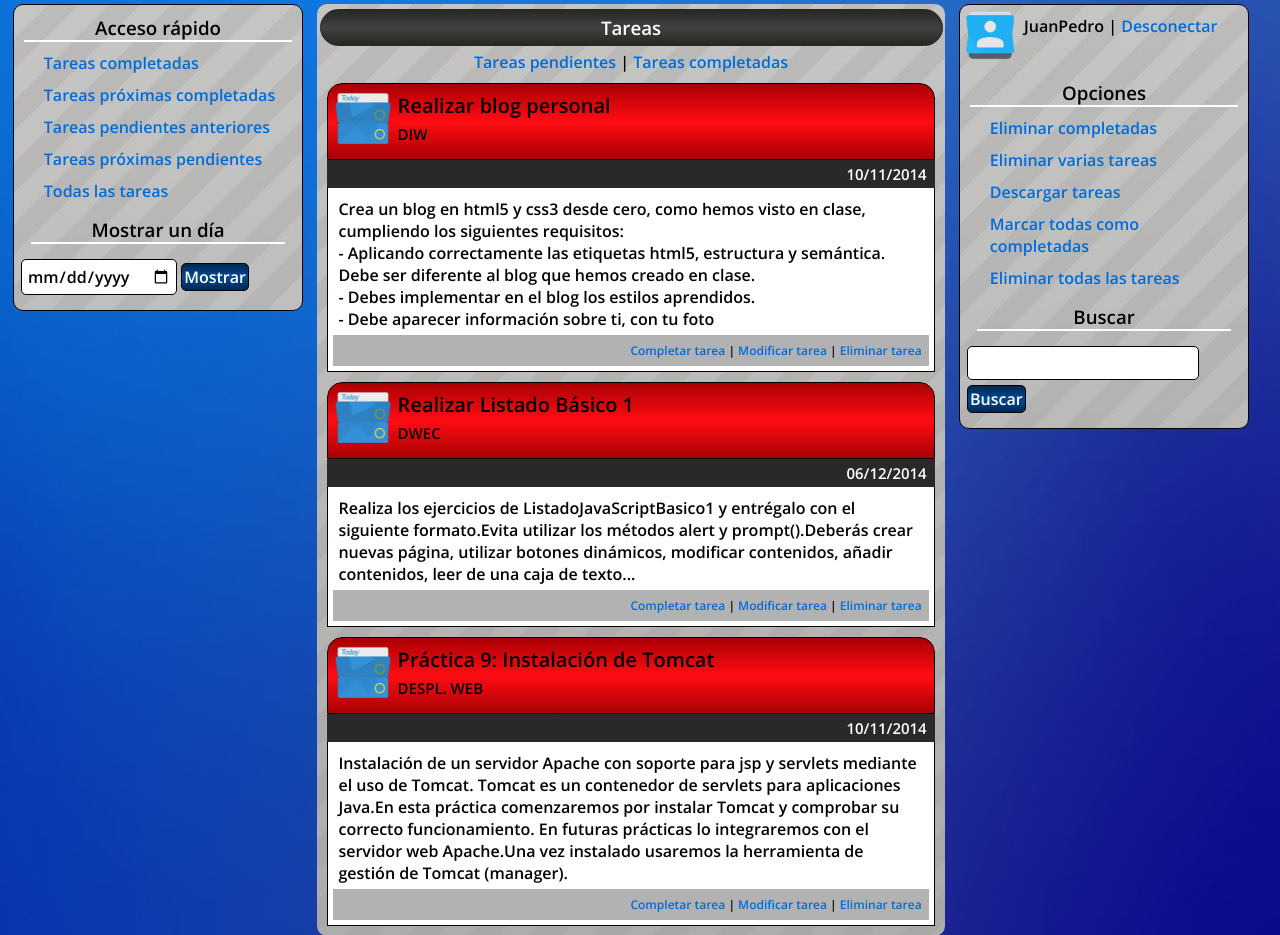
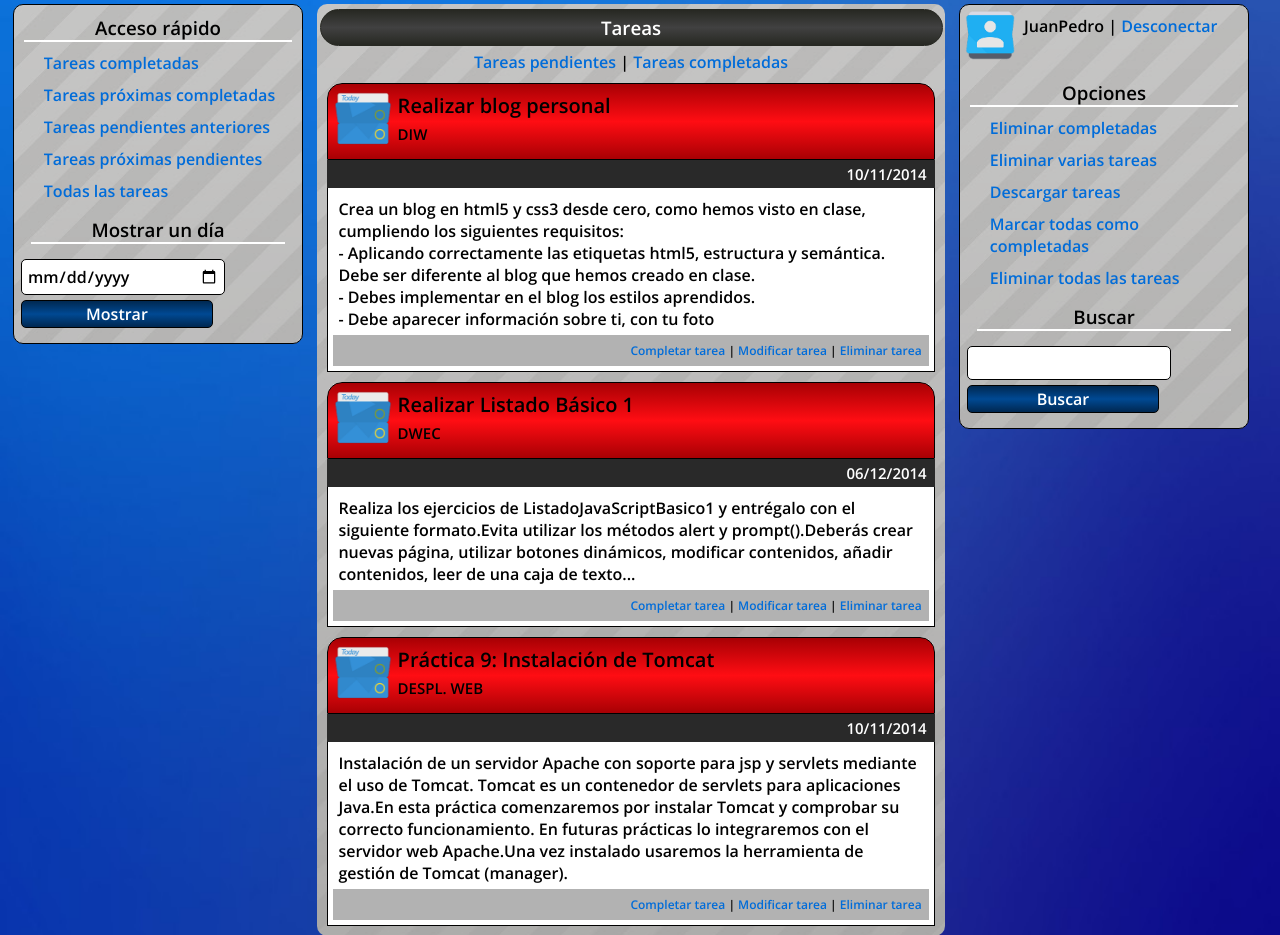
Before and after one commit to JuanPeWork/juanpework.github.io, a PHP site: page /Practica11_GestorTareas/index.html in a window 1280 px wide. Shown: the part 205-1140 px from the top of the page. Run offline with PHP 8.4, Linux system fonts and the light colour scheme; some web fonts are replaced.

Commit message:
Update style.css

```diff
--- a/Practica11_GestorTareas/css/style.css
+++ b/Practica11_GestorTareas/css/style.css
@@ -238,6 +238,7 @@ input{
 	border-radius: 5px 5px 5px 5px;
 	border: 1px solid black;
 	padding: 5px;
+	width: 70%;
 }
 input[type=submit]{
 	background: -webkit-linear-gradient(#002851, #004993, #002851);
```
